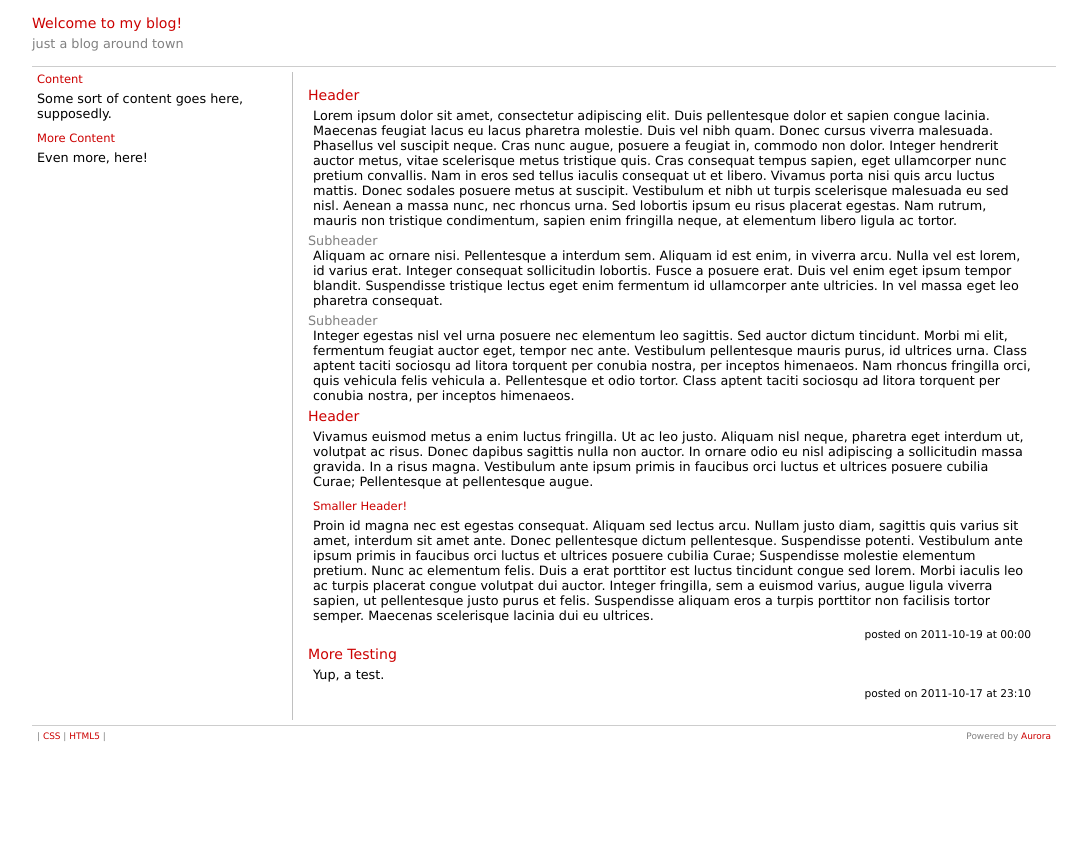
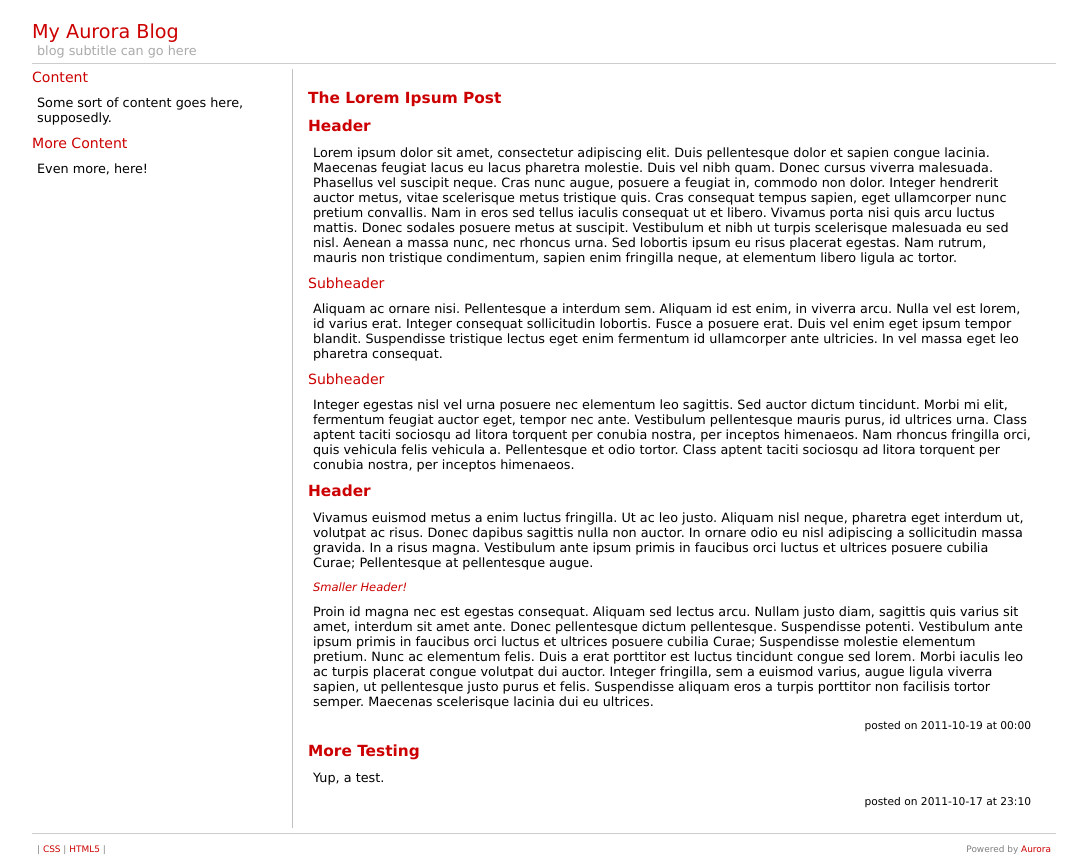
Before and after one commit to zorkian/aurora, a Flask app: page / in a window 1280 px wide. Shown: the whole page, without its empty margins (96-1183 px from the left). Before the commit the page ends 741 px from the top, so only its background shows below. Run offline with Flask 2, Linux system fonts and the light colour scheme.

Commit message:
another round of updates, we're getting close to useful

```diff
--- a/app.py
+++ b/app.py
@@ -22,10 +22,23 @@ from markdown import markdown
 from time import time
 from aurora import *
 
+CONFIG = {
+    'title':    "My Aurora Blog",
+    'subtitle': "blog subtitle can go here",
+}
 
 ARTICLE_CACHE_TIMER = None
 ARTICLES = None  # Articles object
 app = Flask(__name__)
+
+
+def template(tmpl, **args):
+    '''Render a template by name with the given arguments.
+
+    '''
+    global CONFIG
+    args['config'] = CONFIG
+    return render_template(tmpl, **args)
 
 
 @app.route('/')
@@ -34,7 +47,7 @@ def index():
 
     '''
     global ARTICLES
-    return render_template('index.html', articles=ARTICLES)
+    return template('index.html', articles=ARTICLES)
 
 
 @app.route('/article/<slug>')
@@ -44,12 +57,12 @@ def article(slug=None):
         return redirect('/')
     if not slug in ARTICLES.by_slug:
         return error_404()
-    return render_template('article.html', article=ARTICLES.by_slug[slug])
+    return template('article.html', article=ARTICLES.by_slug[slug])
 
 
 @app.errorhandler(404)
 def error_404(error=None):
-    return render_template('404.html')
+    return template('404.html')
 
 
 @app.before_request
--- a/articles/2011-10-17-more-testing.md
+++ b/articles/2011-10-17-more-testing.md
@@ -1,9 +1,6 @@
 time: 23:10
 categories: One Category, Two Cats
 publish: yes
-
-
-More Testing
-=======
+title: More Testing
 
 Yup, a test.
--- a/articles/2011-10-18-just-a-test.md
+++ b/articles/2011-10-18-just-a-test.md
@@ -1,7 +1,5 @@
 publish: no
-
-Testing
-=======
+title: Testing Stuff
 
 This is a test.  This is only a test.  This should show up in the blog
 as a useful blog post.  Yet it's still human readable text if you look
--- a/articles/2011-10-19-lorem-ipsum.md
+++ b/articles/2011-10-19-lorem-ipsum.md
@@ -1,3 +1,4 @@
+title: The Lorem Ipsum Post
 
 # Header
 
--- a/aurora/core.py
+++ b/aurora/core.py
@@ -16,6 +16,7 @@ class Articles:
         self.by_slug = {}  # Slug -> Article
         self.by_recent = []  # [ Art, Art, Art... ] where 0 is oldest, -1 is most recent
         self.by_date = {}  # Yr -> { Mo -> [ ... ] }
+        self.on_index = []  # [ Art, Art, Art... ]
 
         if not os.path.isdir(path):
             return
@@ -49,6 +50,10 @@ class Articles:
             for mo in self.by_date[yr]:
                 self.by_date[yr][mo].sort()
 
+        # Construct the index of the most recent N.
+        self.on_index = self.by_recent[-3:]
+        self.on_index.reverse()
+
 
 class Article:
     '''A single Article.
@@ -64,21 +69,22 @@ class Article:
         self.props = {}
         self.content = ''
         self.raw_content = ''
+        self.title = 'no title'
         self.publish = True
         self.date = '%04d-%02d-%02d' % (yr, mo, da)
         self.time = '00:00'
         self.categories = []
-        self.subtitle = None
+        self.subtitle = ''
 
         with open(self.filename, 'r') as f:
             header = True
             for line in f:
-                line = line.strip()
-                if not header or len(line) <= 0 or not re.match(r'^.+?:.+?$', line):
-                    self.raw_content += line + '\n'
+                tline = line.strip()
+                if not header or len(tline) <= 0 or not re.match(r'^.+?:.+?$', line):
+                    self.raw_content += line.rstrip() + '\n'
                     header = False
                 else:
-                    k, v = line.split(':', 1)
+                    k, v = tline.split(':', 1)
                     self._set_prop(k, v)
         self.content = formatter(self.raw_content)
 
@@ -98,6 +104,13 @@ class Article:
             self.categories = [x.strip() for x in val.split(',')]
         elif prop == 'subtitle':
             self.subtitle = val
+        elif prop == 'title':
+            self.title = val
 
     def __lt__(self, other):
-        return self.time < other.time
+        '''Internal: for sorting these objects.
+
+        '''
+        if self.date == other.date:
+            return self.time < other.time
+        return self.date < other.date
--- a/static/css/aurora.css
+++ b/static/css/aurora.css
@@ -32,33 +32,47 @@ html {
 }
 hr {
     border: 0px;
-    color: #CCCCCC;
-    background-color: #CDCDCD;
+    color: #cccccc;
+    background-color: #cdcdcd;
     height: 1px;
-    width: 100%;
 }
 h1 {
-    font-size: 1.1em;
+    font-size: 1.2em;
     color: #cc0000;
-    padding: 0px 0px 5px 0px;
-    font-weight: normal;
+    font-weight: bold;
+    padding: 5px 0px 5px 0px;
 }
 h2 {
-    font-size: 1.0em;
-    color: gray;
+    font-size: 1.1em;
+    padding: 5px 0px 5px 0px;
+    color: #cc0000;
     font-weight: normal;
 }
 h3 {
+    font-size: 0.9em;
     color: #cc0000;
-    font-size: 0.9em;
+    padding: 5px 0px 5px 5px;
     font-weight: normal;
-    padding: 0px 5px 5px 5px;
-    margin-top: 5px;
+    font-style: italic;
 }
 
 p.suffix {
     font-size: smaller;
     text-align: right;
+}
+
+div#subtitle {
+    padding: 0px 0px 5px 5px;
+    font-size: 1.0em;
+    color: #aaa;
+    font-weight: normal;
+}
+
+div#title {
+    font-size: 1.5em;
+    color: #bb0000;
+    font-weight: normal;
+    padding: 5px 0px 0px 0px;
 }
 
 #left {
@@ -74,7 +88,15 @@ p.suffix {
 }
 p {
     color: black;
-    padding: 0px 5px 5px 5px;
+    padding: 5px 5px 5px 5px;
+}
+pre {
+    padding: 5px 5px 5px 15px;
+    font-size: 1.0em;
+    background-color: #ddd;
+}
+code {
+    font-size: 1.2em;
 }
 a {
     color: #cc0000;
--- a/templates/article.html
+++ b/templates/article.html
@@ -1,3 +1,4 @@
 {% extends "layout/base.html" %}
-{% block title %}Aurora Blog Engine{% endblock %}
-{% block content %}{{ article }}{% endblock %}
+{% block contenttitle %}<h1>{{ article.title }}</h1>{% endblock %}
+{% block contentsubtitle %}{{ article.subtitle }}{% endblock %}
+{% block content %}{{ article.content }}{% endblock %}
--- a/templates/index.html
+++ b/templates/index.html
@@ -1,9 +1,7 @@
 {% extends "layout/base.html" %}
-{% block title %}Aurora{% endblock %}
-{% block pagetitle %}Welcome to my blog!{% endblock %}
 {% block content %}
-    {% for article in articles.by_recent %}
-        {% if had_article %}<hr />{% endif %}
+    {% for article in articles.on_index %}
+        {% if had_article %}<br /><hr /><br />{% endif %}
         {% include 'layout/article/simple.html' %}
         {% set had_article = True %}
     {% endfor %}
--- a/templates/layout/article/simple.html
+++ b/templates/layout/article/simple.html
@@ -1,4 +1,5 @@
 <div class='article'>
+    <h1><a href='/article/{{ article.slug }}'>{{ article.title }}</a></h1>
     {{ article.content }}
     <p class='suffix'>posted on {{ article.date }} at {{ article.time }}</p>
 </div>
--- a/templates/layout/base.html
+++ b/templates/layout/base.html
@@ -3,31 +3,29 @@
 <head>
     <link rel="stylesheet" type="text/css" href="/static/css/aurora.css">
     <meta http-equiv="Content-Type" content="text/html; charset=UTF-8"/>
-    <title>{% block title %}{% endblock %}</title>
+    <title>{% block title %}{{ config.title }}{% endblock %}</title>
 </head>
 <body>
   <div id="container">
     <div id="header">
-      <h1>{% block pagetitle %}{{ self.title() }}{% endblock %}</h1>
-      <h2>{% block subtitle %}just a blog around town{% endblock %}</h2><br />
+      <div id="title"><a href='/'>{% block pagetitle %}{{ self.title() }}{% endblock %}</a></div>
+      <div id="subtitle">{% block subtitle %}{{ config.subtitle }}{% endblock %}</div>
       <hr />
-    </div><!-- end header -->
+    </div>
 
     <div id="left">
       {% block sidebar %}
-        <h3>Content</h3>
+        <h2>Content</h2>
         <p>Some sort of content goes here, supposedly.</p>
 
-        <h3>More Content</h3>
+        <h2>More Content</h2>
         <p>Even more, here!</p>
       {% endblock %}
     </div>
 
     <div id="main">
-      {% block content %}
-        <h3>Stuff and Nonsense</h3>
-        <p>It's time for a big lorem ipsum block!</p>
-      {% endblock %}
+        {% block contenttitle %}{% endblock %}
+        {% block content %}{% endblock %}
     </div>
 
     <div id="footer">
```
